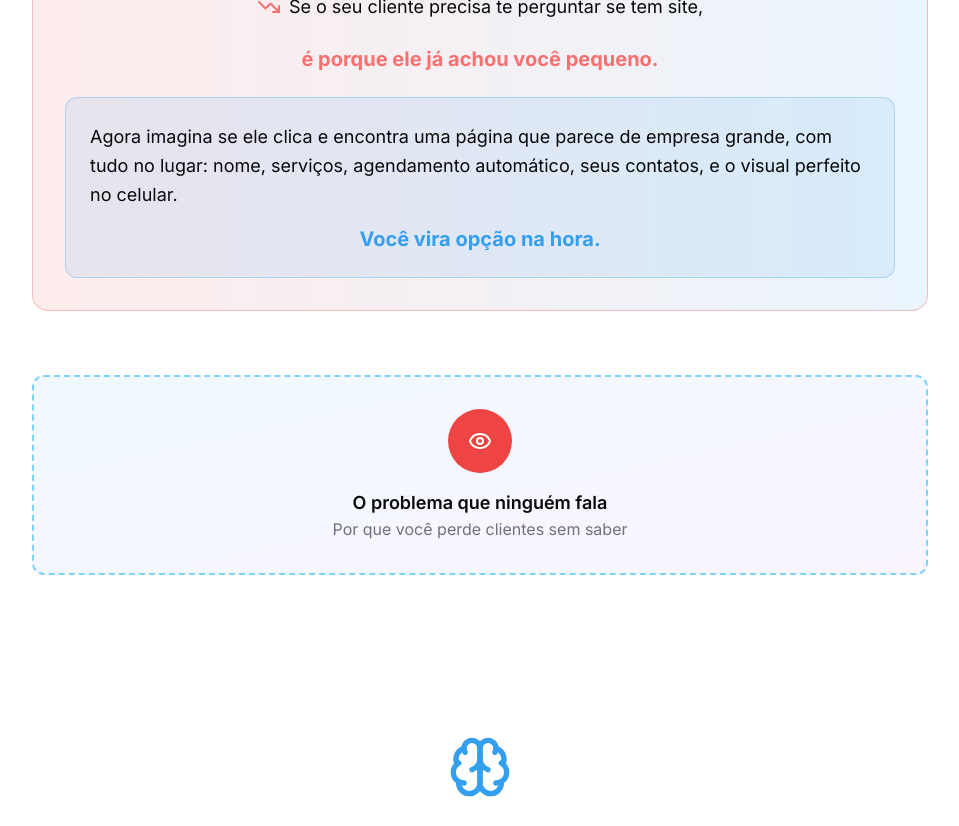
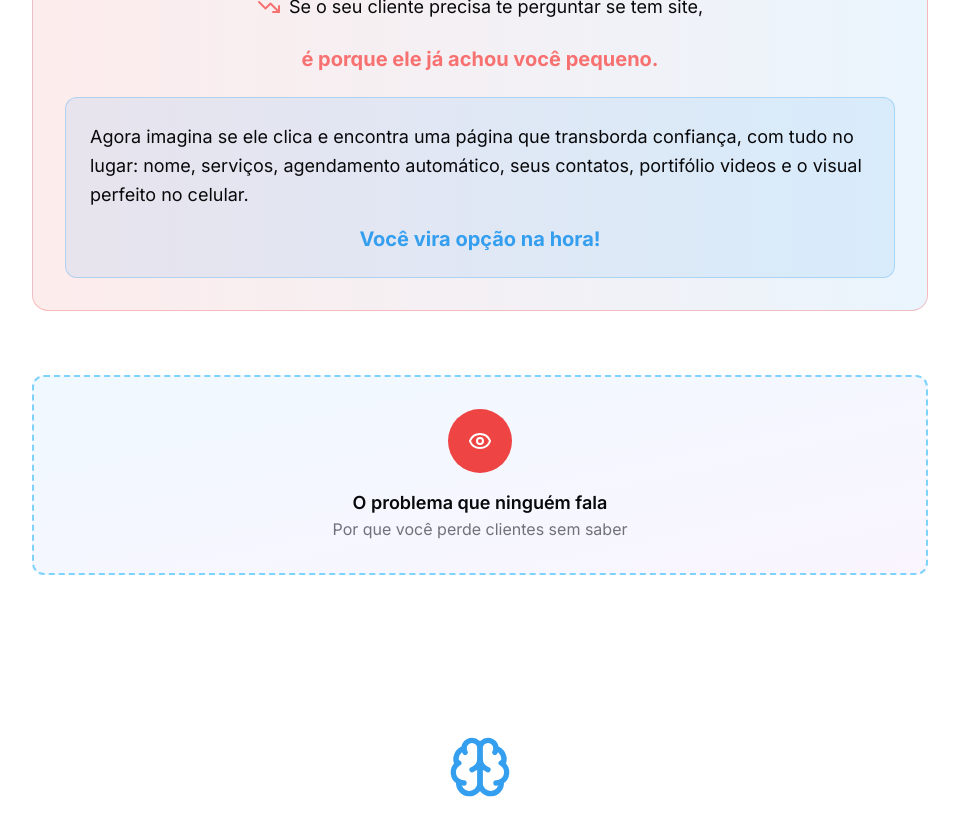
Before and after one commit to hyosu46/prime-vitrine-pro, a React (Vite) app: page / in a window 1280 px wide. Shown: the part 3600-4426 px from the top of the page, without its empty margins (160-1119 px from the left). Built offline with nearby package versions, Linux system fonts and the light colour scheme.

Commit message:
Visual edit in Lovable
Edited UI in Lovable

```diff
--- a/src/components/ProblemSection.tsx
+++ b/src/components/ProblemSection.tsx
@@ -1,9 +1,6 @@
-
 import { AlertTriangle, Eye, TrendingDown } from "lucide-react";
-
 const ProblemSection = () => {
-  return (
-    <section className="py-20 px-4">
+  return <section className="py-20 px-4">
       <div className="max-w-4xl mx-auto text-center">
         <div className="mb-12">
           <Eye className="w-16 h-16 text-primary mx-auto mb-6" />
@@ -40,14 +37,8 @@ const ProblemSection = () => {
             </p>
 
             <div className="mt-8 p-6 bg-primary/10 border border-primary/30 rounded-xl">
-              <p className="text-left leading-relaxed">
-                Agora imagina se ele clica e encontra uma página que parece de empresa grande,
-                com tudo no lugar: nome, serviços, agendamento automático, seus contatos,
-                e o visual perfeito no celular.
-              </p>
-              <p className="text-primary font-bold text-xl mt-4">
-                Você vira opção na hora.
-              </p>
+              <p className="text-left leading-relaxed">Agora imagina se ele clica e encontra uma página que transborda confiança, com tudo no lugar: nome, serviços, agendamento automático, seus contatos, portifólio videos e o visual perfeito no celular.</p>
+              <p className="text-primary font-bold text-xl mt-4">Você vira opção na hora!</p>
             </div>
           </div>
         </div>
@@ -67,8 +58,6 @@ const ProblemSection = () => {
           </div>
         </div>
       </div>
-    </section>
-  );
+    </section>;
 };
-
 export default ProblemSection;
```
